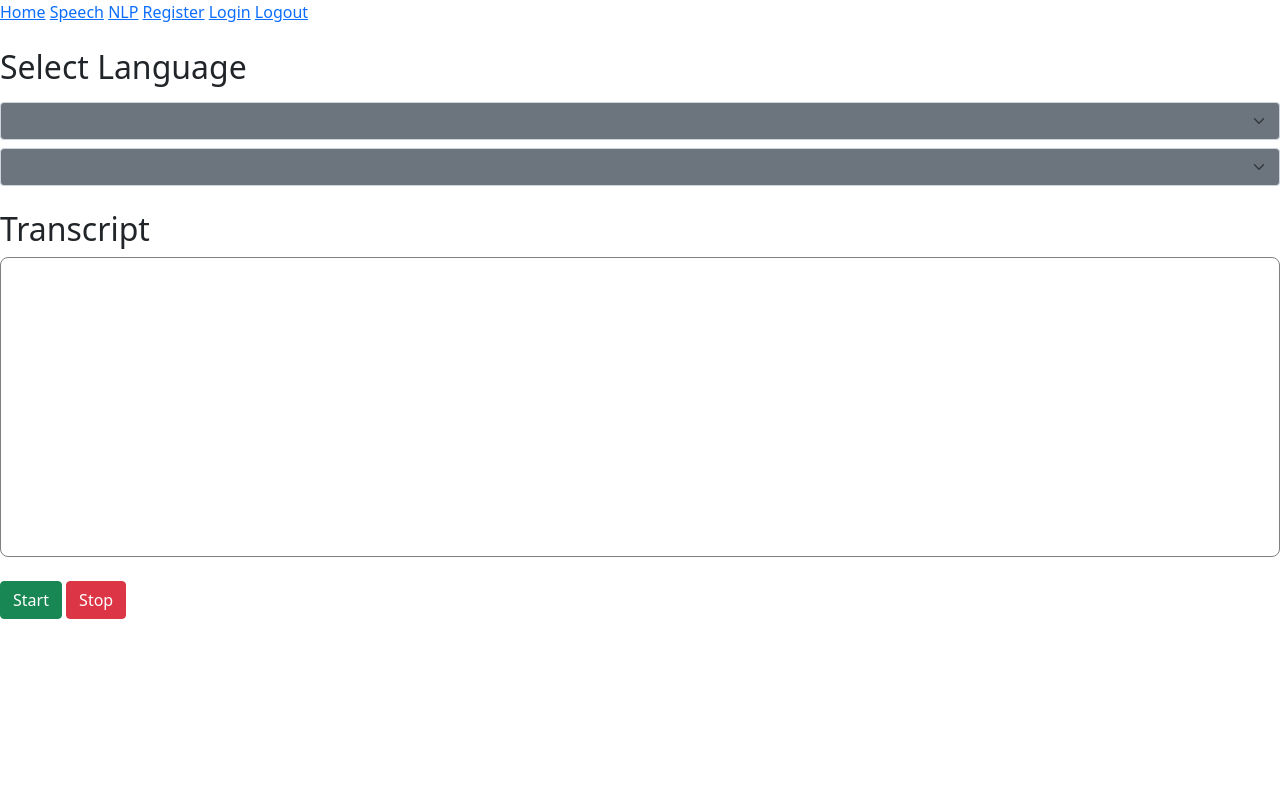
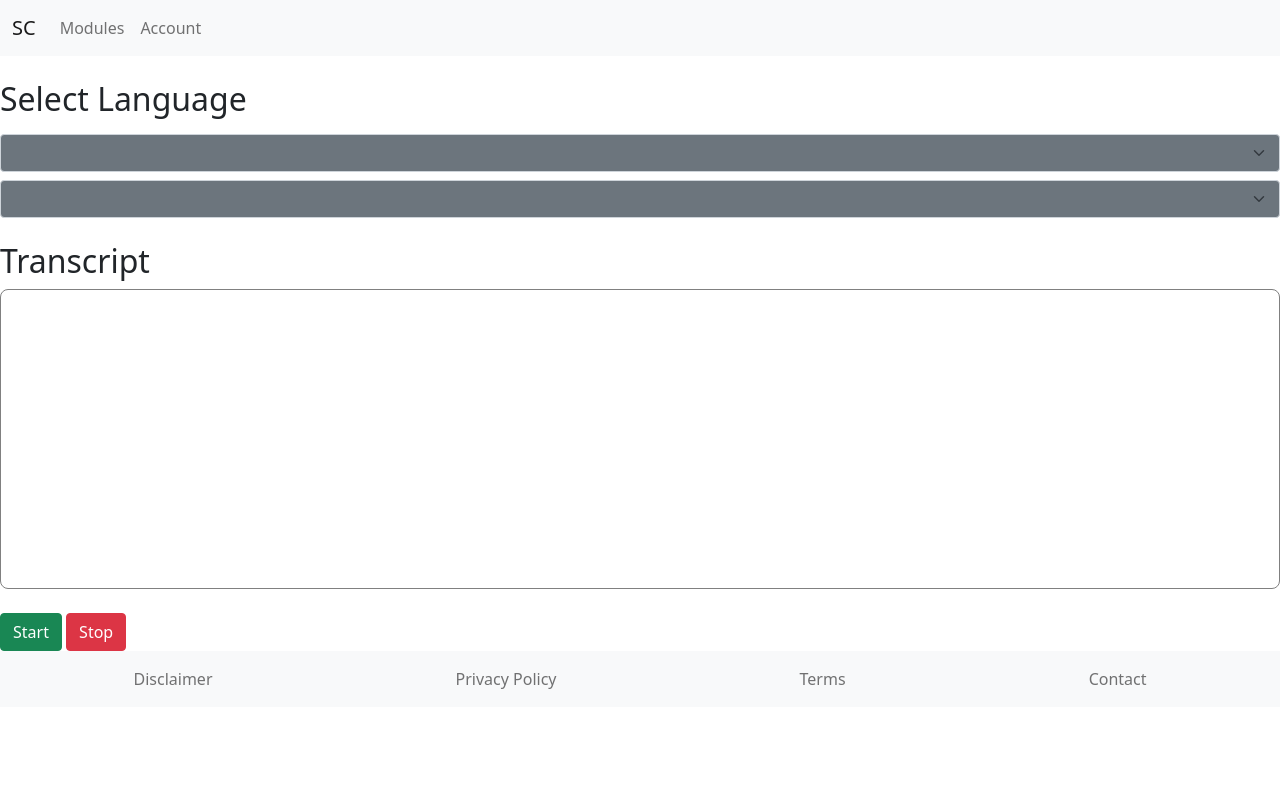
Before and after one commit to dominicfanucchi/Senior-Project, a Django app: page /speech/ in a window 1280 px wide. Run offline with Django 4.2, Linux system fonts and the light colour scheme; lists and menus that the app fills with data are empty.

Commit message:
small bit of styling

```diff
--- a/project/static/project/style.css
+++ b/project/static/project/style.css
@@ -1,5 +1,10 @@
 :root {
-    --background: #000;
+    --background: #212529;
+    --primary-gradient: linear-gradient(0deg, rgba(57,153,200,1) 0%, rgba(57,153,223,1) 15%);
+    --primary: rgb(57,153,200);
+    /* --secondary: ;
+    --highlight: ; */
+
 }
 
 /* Box sizing rules */
@@ -38,10 +43,13 @@ body {
   background-color: var(--background);
 }
 
-
 /* Make images easier to work with */
 img,
 picture {
   max-width: 100%;
   display: block;
 }
+
+/* .sidenav {
+
+} */
--- a/project/templates/project/base.html
+++ b/project/templates/project/base.html
@@ -7,23 +7,58 @@
 
     <!-- CSS -->
     <link rel="stylesheet" type="text/css" href="{% static 'project/style.css' %}">
+    <link href="https://cdn.jsdelivr.net/npm/bootstrap@5.0.2/dist/css/bootstrap.min.css" rel="stylesheet" integrity="sha384-EVSTQN3/azprG1Anm3QDgpJLIm9Nao0Yz1ztcQTwFspd3yD65VohhpuuCOmLASjC" crossorigin="anonymous">
     {% block page_css %} {% endblock %}
 
     <title>{% block title %}Senior Project | Home{% endblock %}</title>
 </head>
 <body>
-    <div class="sidenav">
-        <a href="">Home</a>
-        <a href="">Speech</a>
-        <a href="">NLP</a>
-        <a href="">Register</a>
-        <a href="">Login</a>
-        <a href="">Logout</a>
-    </div>
+    <nav class="navbar navbar-expand-lg navbar-light bg-light">
+        <div class="container-fluid">
+            <a href="#" class="navbar-brand">SC</a>
+            <button class="navbar-toggler" type="button" data-bs-toggle="collapse" data-bs-target="#navbarNav" aria-controls="navbarNav" aria-expanded="false" aria-label="Toggle navigation">
+                <span class="navbar-toggler-icon"></span>
+            </button>
+
+            <div class="collapse navbar-collapse" id="navbarNav">
+                <ul class="navbar-nav">
+                    <li class="nav-item">
+                        <a href="#" class="nav-link">Modules</a>
+                    </li>
+                    <li class="nav-item">
+                        <a href="#" class="nav-link">Account</a>
+                    </li>
+                </ul>
+            </div>
+        </div>
+    </nav>
+
     <div id="content" name="content" class="content">
         {% block content %}
         {% endblock %}
     </div>
+
+    <footer class="navbar navbar-expand-lg navbar-light bg-light">
+        <div class="container-fluid">
+            <div class="collapse navbar-collapse" id="navbarNav">
+                <ul class="navbar-nav nav-fill w-100">
+                    <li class="nav-item">
+                        <a href="#" class="nav-link">Disclaimer</a>
+                    </li>
+                    <li class="nav-item">
+                        <a href="#" class="nav-link">Privacy Policy</a>
+                    </li>
+                    <li class="nav-item">
+                        <a href="#" class="nav-link">Terms</a>
+                    </li>
+                    <li class="nav-item">
+                        <a href="#" class="nav-link">Contact</a>
+                    </li>
+                </ul>
+            </div>
+        </div>
+    </footer>
 </body>
+<script src="https://cdn.jsdelivr.net/npm/bootstrap@5.0.2/dist/js/bootstrap.bundle.min.js" integrity="sha384-MrcW6ZMFYlzcLA8Nl+NtUVF0sA7MsXsP1UyJoMp4YLEuNSfAP+JcXn/tWtIaxVXM" crossorigin="anonymous"></script>
 {% block page_script %}{% endblock %}
 </html>
--- a/project/templates/project/speech.html
+++ b/project/templates/project/speech.html
@@ -1,14 +1,7 @@
 {% extends "project/base.html" %}
 {% load static %}
 
-{% block page_css %}
-<link
-      href="https://cdn.jsdelivr.net/npm/bootstrap@5.0.0-beta1/dist/css/bootstrap.min.css"
-      rel="stylesheet"
-      integrity="sha384-giJF6kkoqNQ00vy+HMDP7azOuL0xtbfIcaT9wjKHr8RbDVddVHyTfAAsrekwKmP1"
-      crossorigin="anonymous"
-    />
-{% endblock %}
+{% block page_css %}{% endblock %}
 
 {% block title %} Senior Project | Speech Recognition{% endblock %}
 
```
